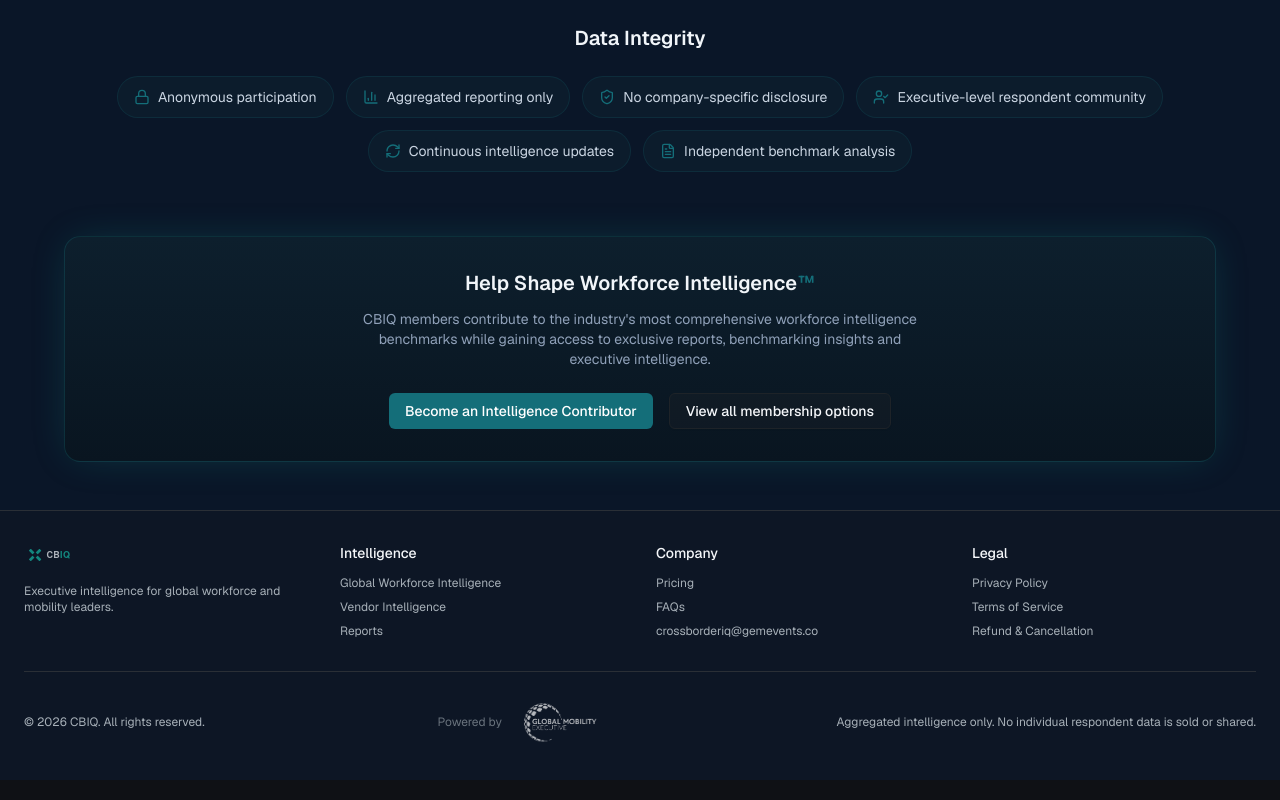
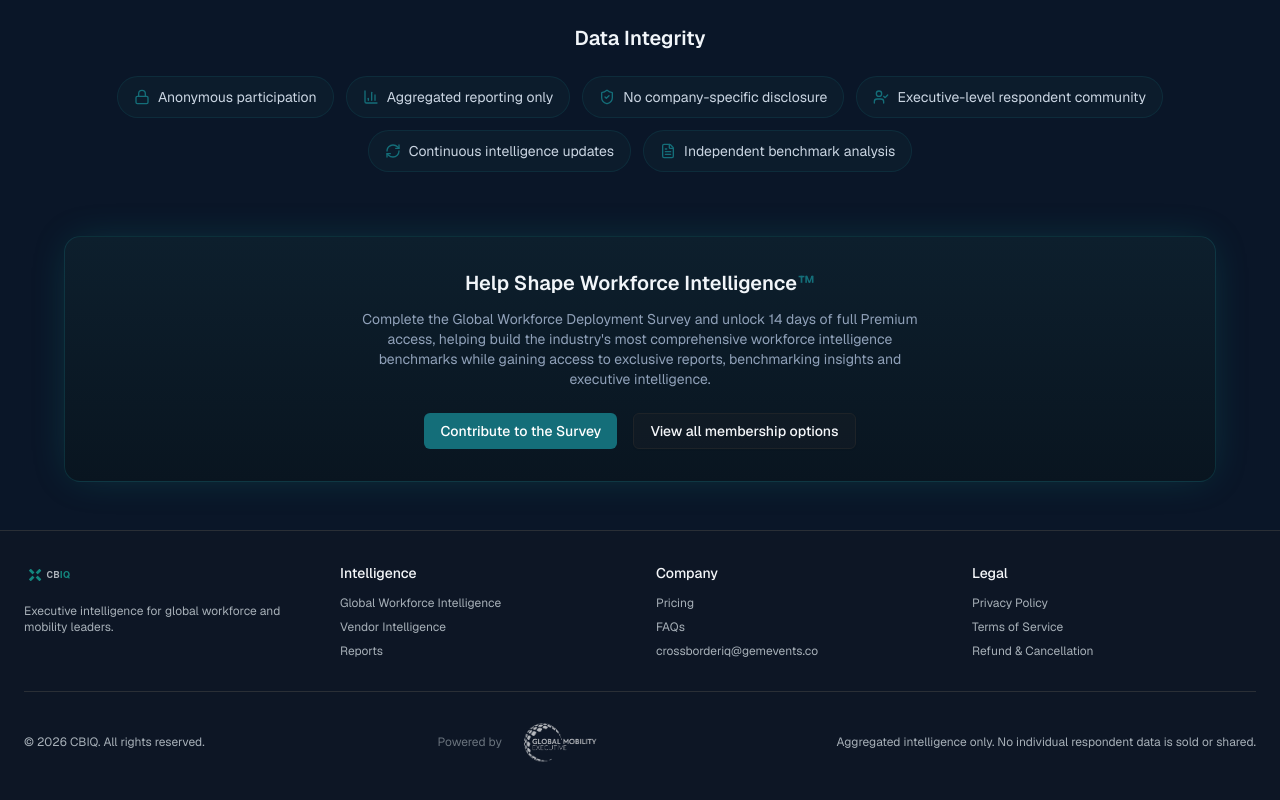
Before and after one commit to AlexFelsteadX/crossborderiq-dashboard, a Next.js app: page /methodology in a window 1280 px wide. Shown: the part 869-1669 px from the top of the page. Built offline with nearby package versions, Linux system fonts and the light colour scheme; no server answers; the database is empty.

Commit message:
feat: update call-to-action and survey description on methodology page

```diff
--- a/app/methodology/page.tsx
+++ b/app/methodology/page.tsx
@@ -121,12 +121,12 @@ export default function MethodologyPage() {
         <section className="rounded-2xl border border-primary/30 bg-gradient-to-b from-brand-navy-2 to-brand-navy-3 p-8 text-center shadow-[0_0_40px_-10px_rgb(var(--brand-teal-rgb)_/_0.25)]">
           <h2 className="text-xl font-semibold text-slate-100 mb-3">Help Shape Workforce Intelligence<span className="text-primary">™</span></h2>
           <p className="text-sm text-slate-400 max-w-xl mx-auto mb-6">
-            CBIQ members contribute to the industry&apos;s most comprehensive workforce intelligence benchmarks while gaining access to exclusive reports, benchmarking insights and executive intelligence.
+            Complete the Global Workforce Deployment Survey and unlock 14 days of full Premium access, helping build the industry&apos;s most comprehensive workforce intelligence benchmarks while gaining access to exclusive reports, benchmarking insights and executive intelligence.
           </p>
           <div className="flex flex-wrap justify-center gap-4">
             <Button className="gap-2 bg-primary hover:bg-primary/90" asChild>
-              <Link href="/contribute">
-                Become an Intelligence Contributor
+              <Link href="/contributor-dashboard">
+                Contribute to the Survey
               </Link>
             </Button>
             <Button variant="outline" asChild>
```
Also changed, not shown: 1 other file (tests, documents, lock files or other folders).
